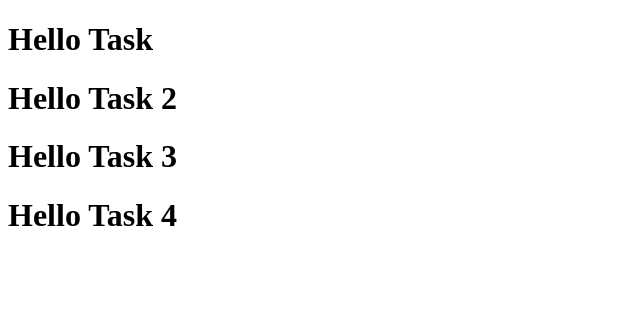
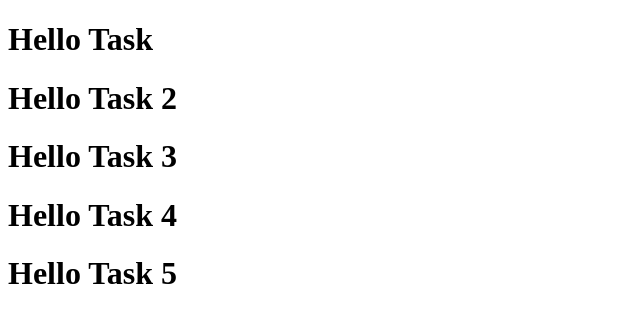
Before and after one commit to allwinrajan/Task, a plain HTML site: page index.html in a window 1280 px wide. Shown: the whole page, without its empty margins (0-640 px from the left). Drawn offline with Linux system fonts and the light colour scheme.

Commit message:
fifth commit

```diff
--- a/index.html
+++ b/index.html
@@ -10,5 +10,6 @@
     <h1>Hello Task 2</h1>
     <h1>Hello Task 3</h1>
     <h1>Hello Task 4</h1>
+    <h1>Hello Task 5</h1>
 </body>
 </html>
```
